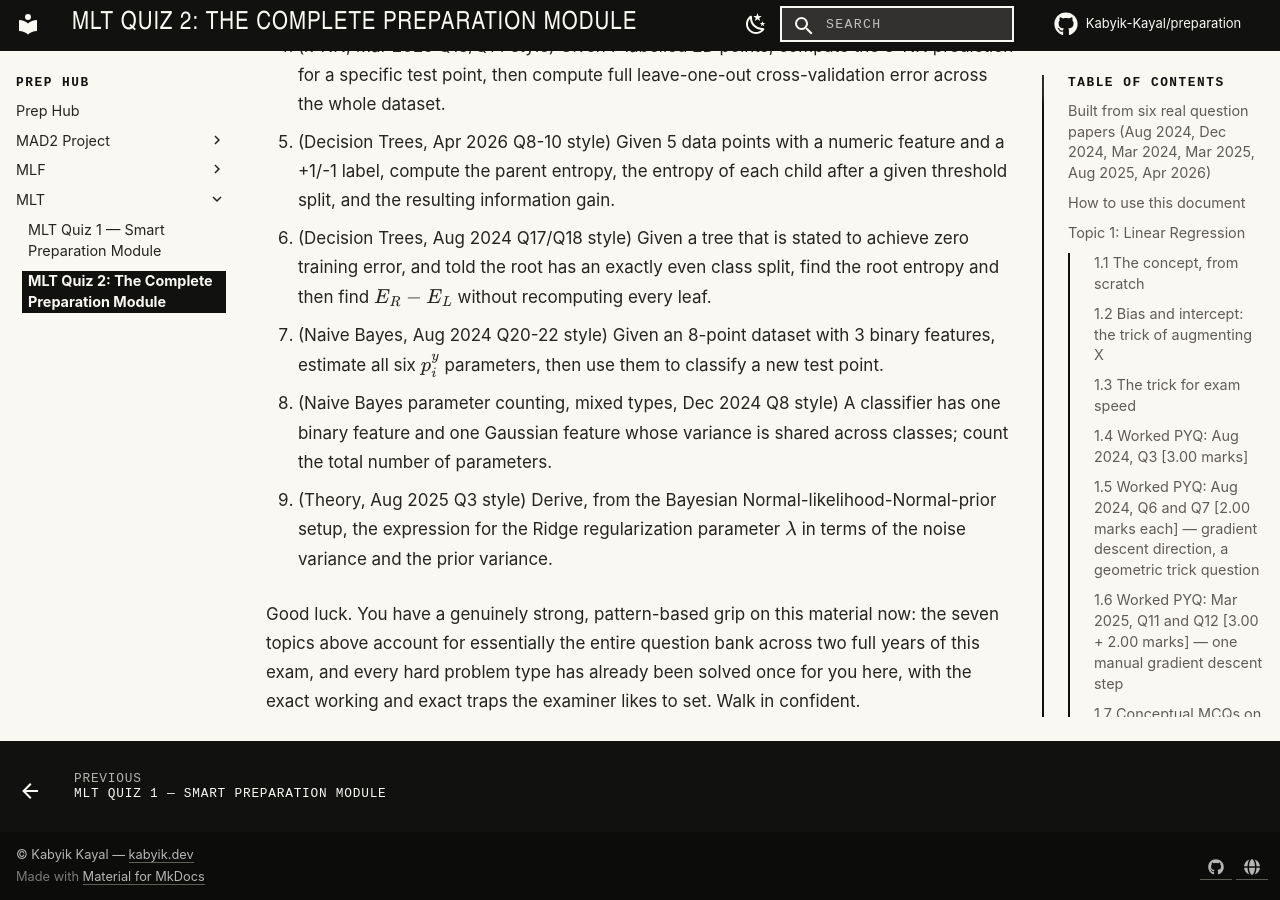
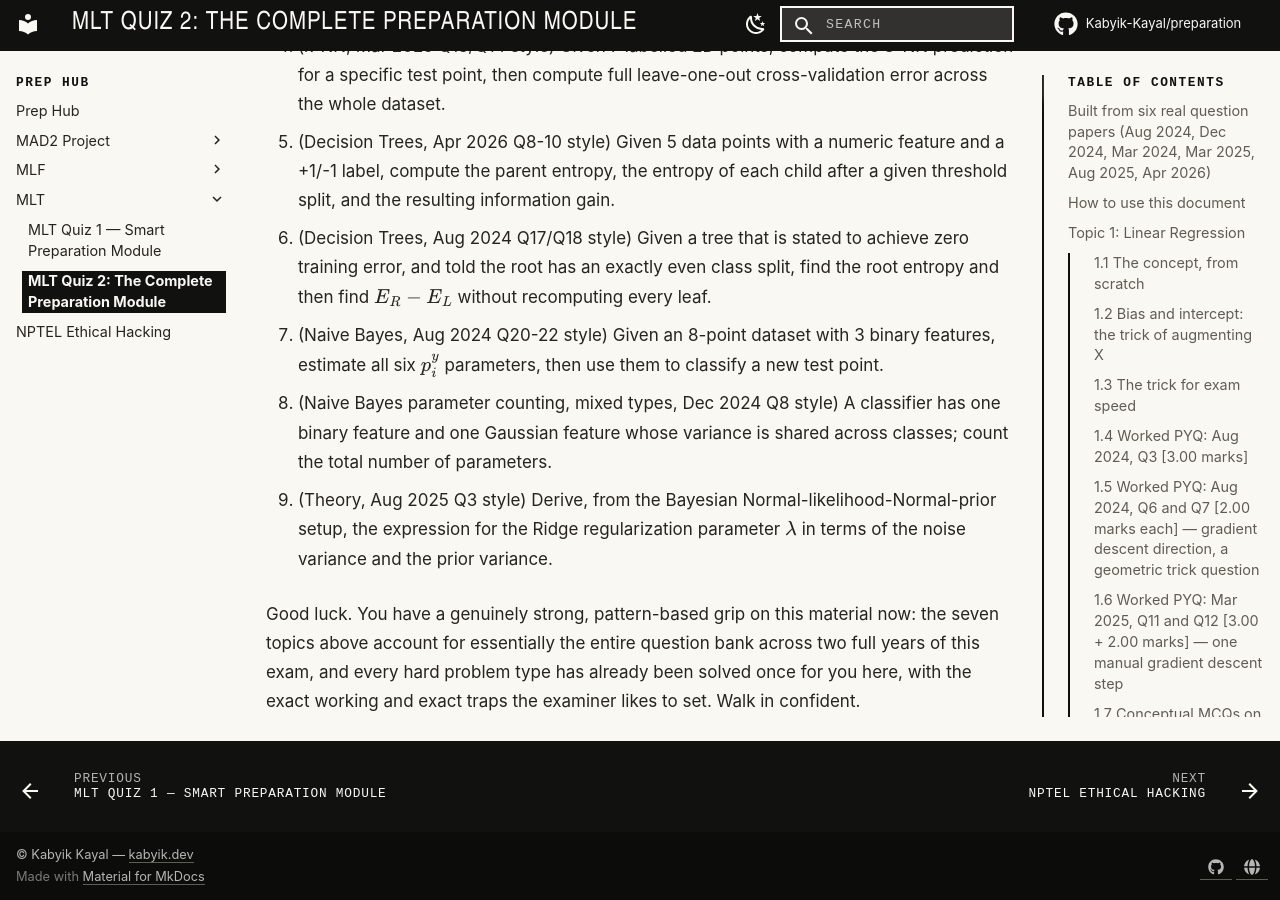
Before and after one commit to Kabyik-Kayal/preparation, an MkDocs documentation site: the page built from docs/MLT/MLT_Quiz2.md, in a window 1280 px wide and 900 px high, scrolled down 45572 px. Built offline with MkDocs 1.6.1 and Material for MkDocs 9.7.7, drawn with Linux system fonts in a browser that asks for light colours; plug-ins that fetch from the network failed and are left out.

Commit message:
Add NPTEL Ethical Hacking PDF download

```diff
--- /dev/null
+++ b/docs/NPTEL-Ethical-Hacking/index.md
@@ -0,0 +1,7 @@
+# NPTEL Ethical Hacking
+
+> NPTEL Ethical Hacking notes — PDF download.
+
+## Download
+
+[📄 NPTEL Ethical Hacking (PDF)](NPTEL-Ethical-Hacking.pdf){ download }
```
Also changed, not shown: docs/index.md (+8 -0 lines), 1 other file.
